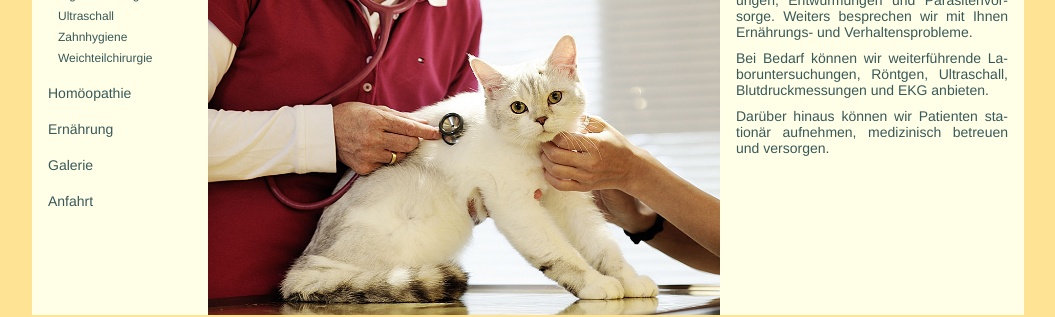
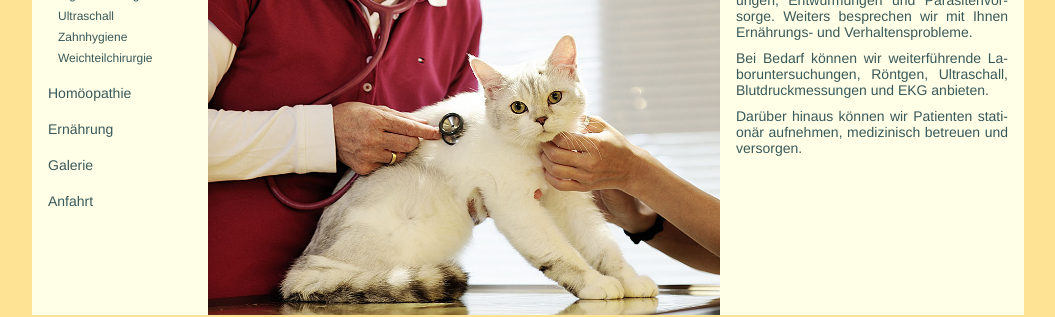
Before and after one commit to richardtraindl/tierarztpraxis-kaiserstrasse.at, a Jekyll site: the page built from schulmedizin.html, in a window 1280 px wide. Shown: the part 365-682 px from the top of the page, without its empty margins (112-1167 px from the left). Built offline with Jekyll 4.4.1, drawn with Linux system fonts in a browser that asks for light colours.

Commit message:
textänderungen

```diff
--- a/_includes/schulmedizin/allgemeine_leistungen.html
+++ b/_includes/schulmedizin/allgemeine_leistungen.html
@@ -25,6 +25,6 @@
     <div class="small-gap"></div>
 
     <p>
-      Darüber hinaus können wir Patienten sta- tionär aufnehmen, medizinisch betreuen und versorgen.
+      Darüber hinaus können wir Patienten stati- onär aufnehmen, medizinisch betreuen und versorgen.
     </p>
   </div>
```
